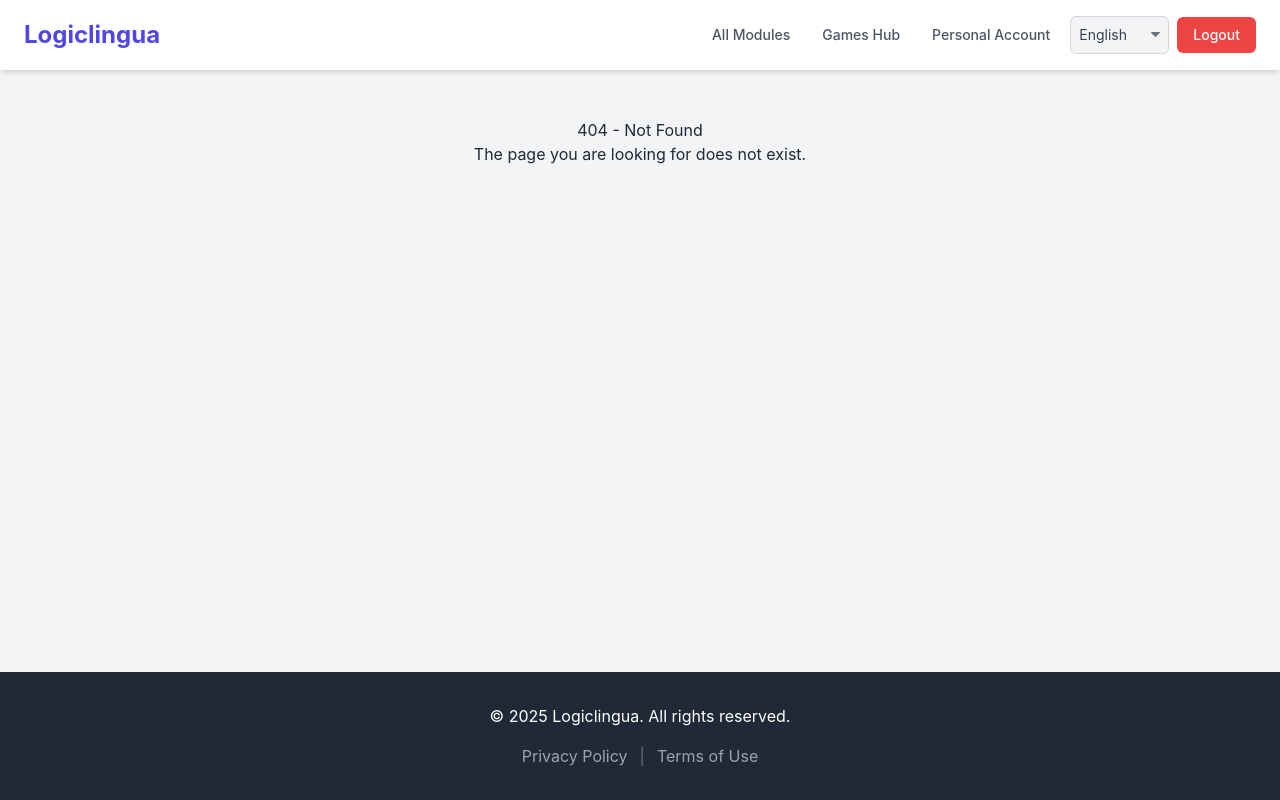
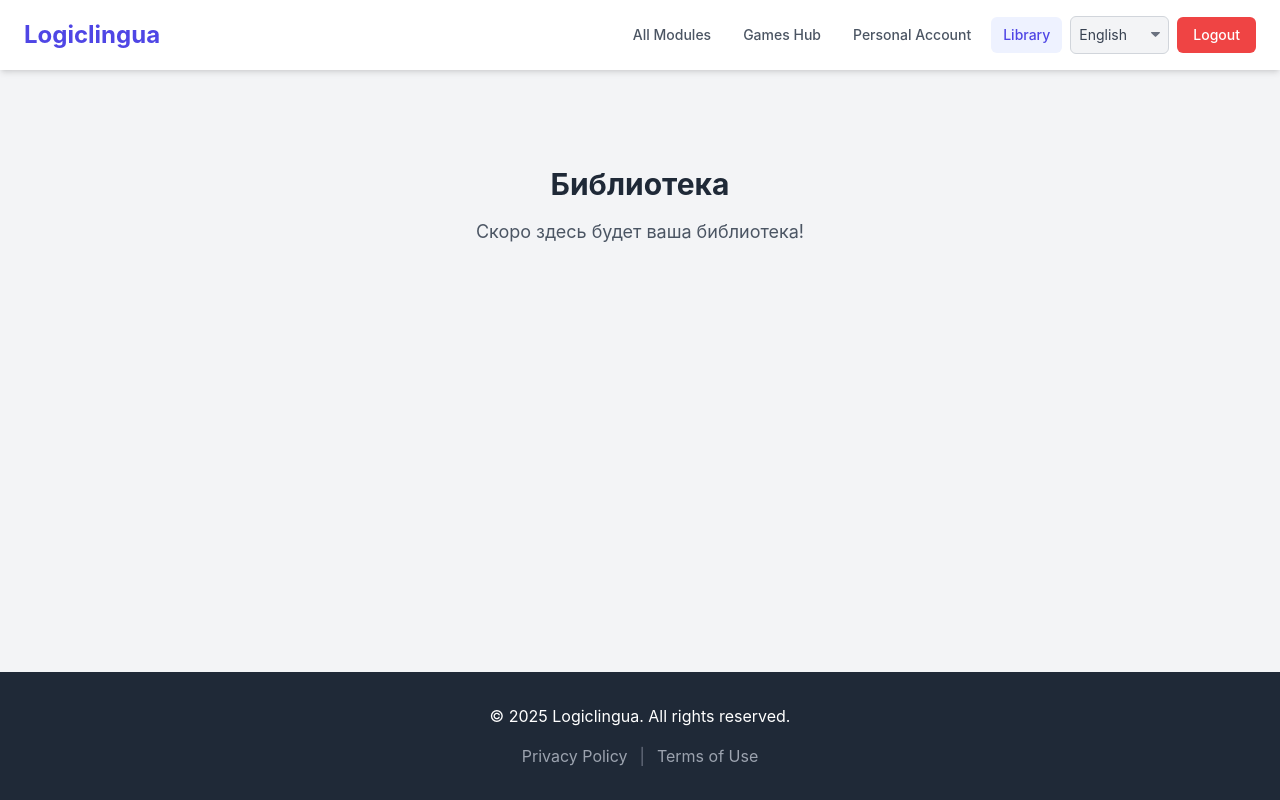
Before and after one commit to Dilmukhammed/khurli, a React (Create React App) app: page /library in a window 1280 px wide. Built offline with nearby package versions, Linux system fonts and the light colour scheme; sample sign-in values are in the browser's storage.

Commit message:
feat: Add empty Library page and header link
- Added 'Library' link to the header, visible when authenticated.
- Created a new '/library' route and a placeholder LibraryPage component.
- Included translations for 'Library' in English and Russian.

```diff
--- a/src/App.js
+++ b/src/App.js
@@ -15,6 +15,7 @@ import Register from './pages/Register';
 import PersonalAccount from './pages/PersonalAccount';
 import ModulesHub from './pages/ModulesHub';
 import GamesHub from './pages/GamesHub';
+import LibraryPage from './pages/LibraryPage'; // Import the new LibraryPage component
 
 // ... (other imports for modules and games remain the same) ...
 import CulturalProverbsModule from './features/modules/CulturalProverbsModule';
@@ -58,6 +59,14 @@ function App() {
               />
               <Route path="/modules" element={<ModulesHub />} />
               <Route path="/games" element={<GamesHub />} />
+              <Route
+                path="/library"
+                element={
+                  <ProtectedRoute>
+                    <LibraryPage />
+                  </ProtectedRoute>
+                }
+              />
 
               {/* Module Pages */}
               <Route path="/modules/cultural-proverbs" element={<CulturalProverbsModule />} />
--- a/src/components/layout/Header.js
+++ b/src/components/layout/Header.js
@@ -15,6 +15,7 @@ const Header = () => {
       navAllModules: "Все модули",
       navGamesHub: "Центр Игр",
       navAccount: "Личный кабинет",
+      navLibrary: "Библиотека",
       navLogin: "Войти",
       navRegister: "Регистрация",
       navLogout: "Выйти",
@@ -24,6 +25,7 @@ const Header = () => {
       navAllModules: "All Modules",
       navGamesHub: "Games Hub",
       navAccount: "Personal Account",
+      navLibrary: "Library",
       navLogin: "Login",
       navRegister: "Register",
       navLogout: "Logout",
@@ -87,7 +89,10 @@ const Header = () => {
           <NavLink to="/games">{t.navGamesHub}</NavLink>
 
           {isAuthenticated && (
-            <NavLink to="/account">{t.navAccount}</NavLink>
+            <>
+              <NavLink to="/account">{t.navAccount}</NavLink>
+              <NavLink to="/library">{t.navLibrary}</NavLink>
+            </>
           )}
 
           <div className="relative ml-4">
--- /dev/null
+++ b/src/pages/LibraryPage.js
@@ -0,0 +1,30 @@
+import React from 'react';
+
+const LibraryPage = () => {
+  // Determine language from localStorage, defaulting to 'ru'
+  const language = localStorage.getItem('logiclingua-lang') || 'ru';
+
+  // Define translations
+  const translations = {
+    ru: {
+      title: "Библиотека",
+      comingSoon: "Скоро здесь будет ваша библиотека!",
+    },
+    en: {
+      title: "Library",
+      comingSoon: "Your library will be here soon!",
+    }
+  };
+
+  // Select the correct translation based on the current language
+  const t = translations[language] || translations.en; // Fallback to English
+
+  return (
+    <div className="container mx-auto px-6 py-12 text-center">
+      <h1 className="text-3xl font-bold text-gray-800 mb-4">{t.title}</h1>
+      <p className="text-lg text-gray-600">{t.comingSoon}</p>
+    </div>
+  );
+};
+
+export default LibraryPage;
```
